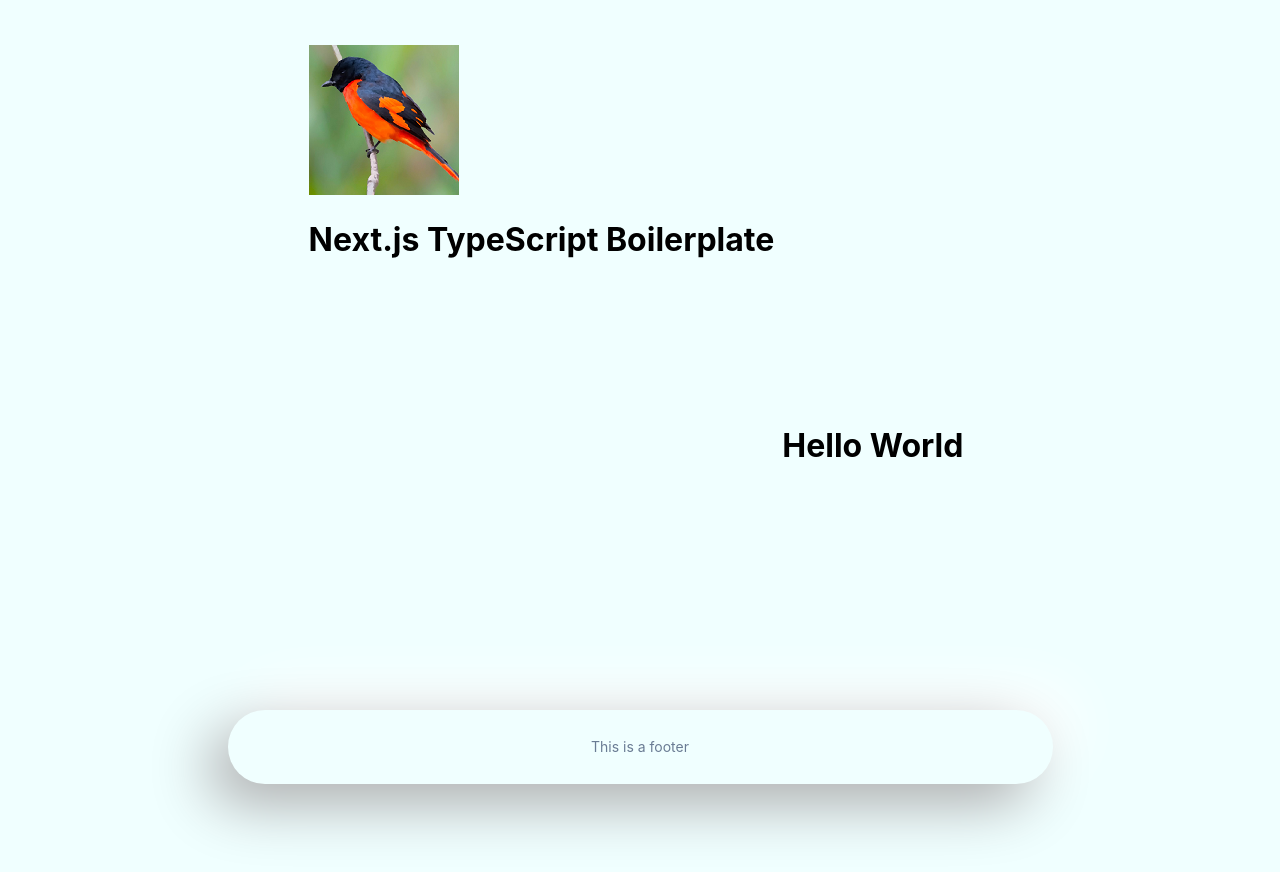
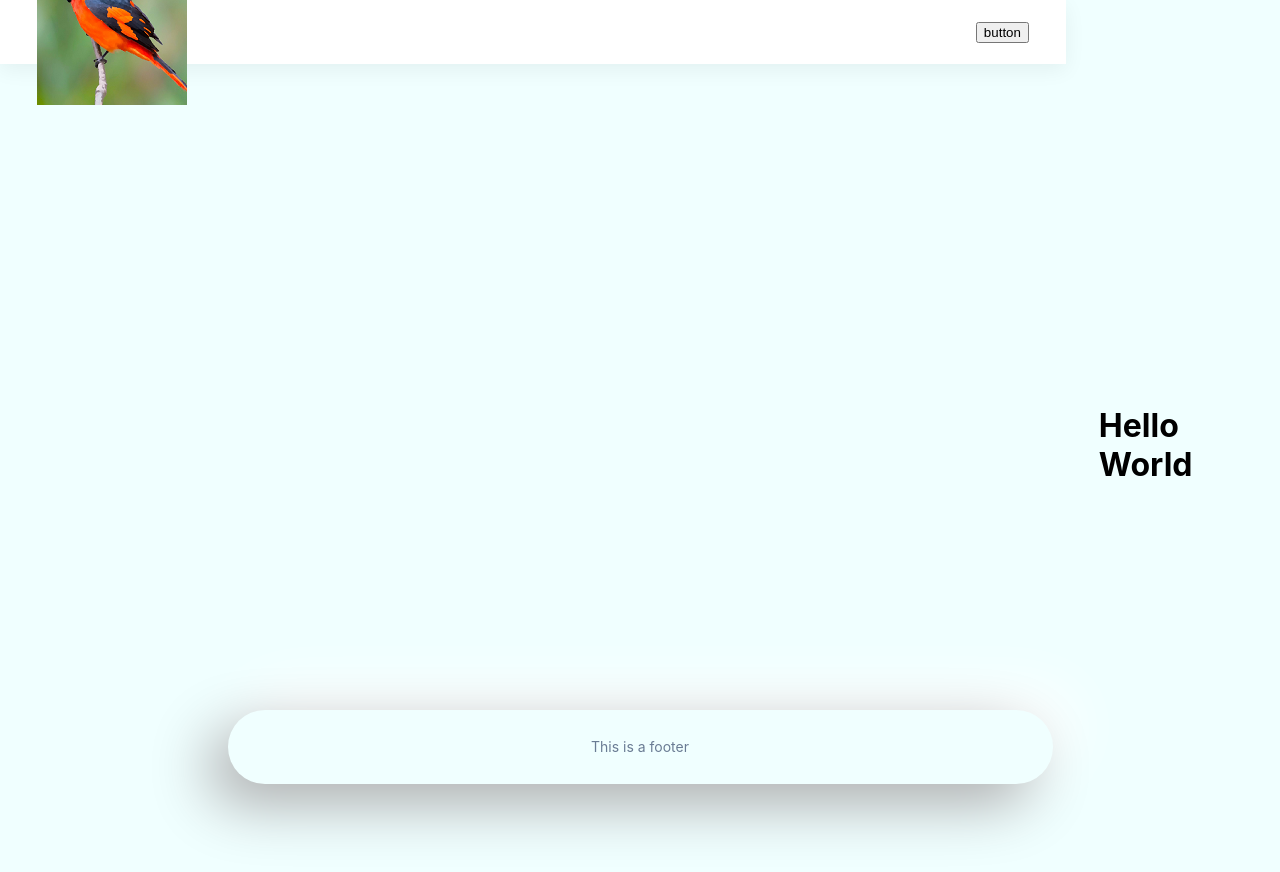
Before and after one commit to jamessizeland/Next-Typescript-Boilerplate, a Next.js app: page / in a window 1280 px wide. Shown: the top 872 px of the page. Built offline with nearby package versions, Linux system fonts and the light colour scheme.

Commit message:
separates out Header component. Style still not good.

```diff
--- a/package.json
+++ b/package.json
@@ -43,7 +43,6 @@
     "lodash": "^4.17.21",
     "next": "^10.0.3",
     "next-i18next": "^7.0.1",
-    "prop-types": "^15.7.2",
     "react": "^17.0.1",
     "react-dom": "^17.0.1",
     "react-redux": "7.0.2",
--- /dev/null
+++ b/src/components/Header/index.tsx
@@ -0,0 +1,64 @@
+import React from 'react';
+// import Link from 'next/link';
+import styled from '@emotion/styled';
+
+const HeaderRoot = styled('header')`
+  left: 0;
+  width: 100%;
+  height: 64px;
+  position: sticky;
+  top: 0px;
+  z-index: 1000;
+`;
+
+const HeaderContainer = styled('div')`
+  background: rgba(255, 255, 255, 0.98);
+  box-shadow: 0px 6px 20px rgba(0, 0, 0, 0.06);
+`;
+
+const NavRoot = styled('nav')`
+  display: flex;
+  align-items: center;
+  justify-content: space-between;
+  width: 100%;
+  margin: 0 auto;
+  padding: 0 16px;
+  height: 64px;
+  max-width: 1024px;
+`;
+
+const ListItem = styled('div')`
+  display: flex;
+`;
+
+const ListActions = styled('div')`
+  display: flex;
+`;
+
+const Space = styled('div')`
+  flex: 1 1 auto;
+`;
+
+const Header = (): JSX.Element => {
+  return (
+    <HeaderRoot>
+      <HeaderContainer>
+        <NavRoot>
+          <ListItem>
+            <a href="/">
+              <img src="/longtail.png" />
+            </a>
+          </ListItem>
+
+          <Space />
+
+          <ListActions>
+            <button type="button">button</button>
+          </ListActions>
+        </NavRoot>
+      </HeaderContainer>
+    </HeaderRoot>
+  );
+};
+
+export default Header;
--- a/src/components/Layouts/index.tsx
+++ b/src/components/Layouts/index.tsx
@@ -1,6 +1,6 @@
 import React, { ReactNode } from 'react';
 import Head from 'next/head';
-import Link from 'next/link';
+import Header from '../Header';
 
 type Props = {
   children: ReactNode;
@@ -17,21 +17,8 @@ const Layout = ({
       <meta charSet="utf-8" />
       <meta name="viewport" content="initial-scale=1.0, width=device-width" />
     </Head>
-    <div className="container">
-      <header>
-        <div className="header-content">
-          <Link href="/">
-            <a className="logo">
-              <img src="/longtail.png" />
-            </a>
-          </Link>
-          <h1>
-            <span className="light">Next.js TypeScript Boilerplate</span>
-          </h1>
-        </div>
-      </header>
-      {children}
-    </div>
+    <Header />
+    <div className="container">{children}</div>
     <footer className="banner">
       <span>
         <p>This is a footer</p>
```
